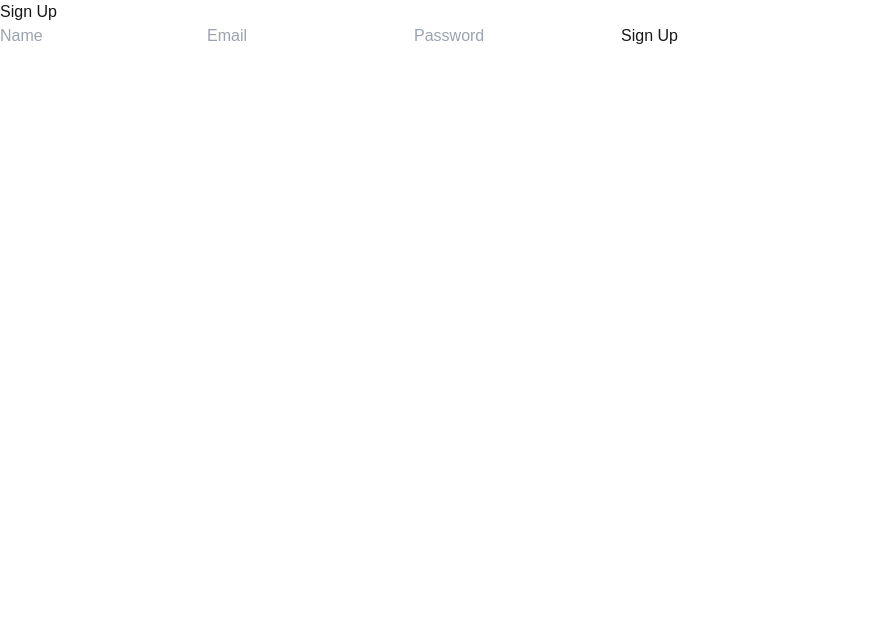
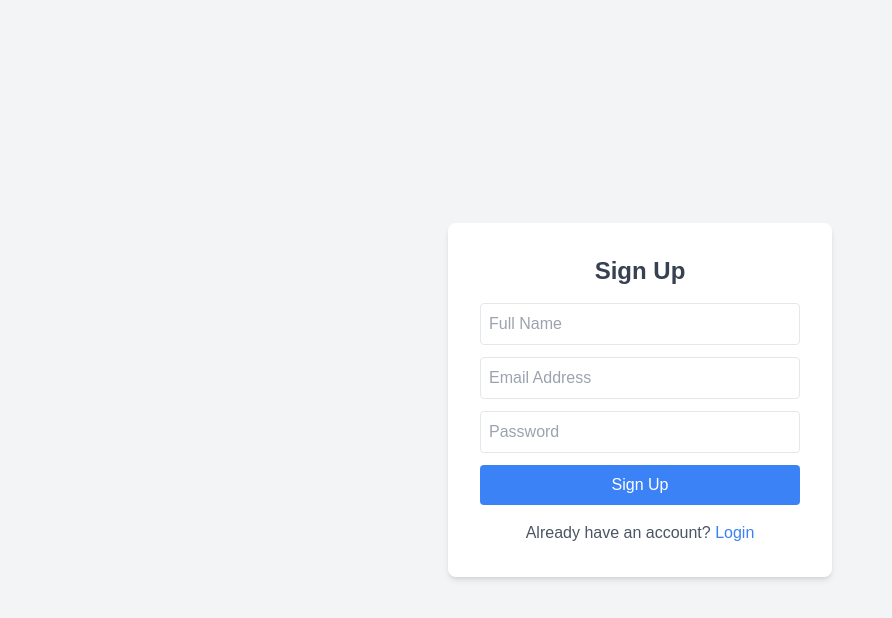
Before and after one commit to akhil1729/llm, a Next.js app in the folder frontend/: page /signup in a window 1280 px wide. Shown: the top 618 px of the page, without its empty margins (0-892 px from the left). Built offline with nearby package versions, Linux system fonts and the light colour scheme.

Commit message:
Update page.js

```diff
--- a/frontend/src/app/signup/page.js
+++ b/frontend/src/app/signup/page.js
@@ -1,36 +1,50 @@
-"use client";  // <-- Add this line
-
+"use client";
 import { useState } from "react";
 import axios from "axios";
 
 const API_BASE_URL = process.env.NEXT_PUBLIC_API_BASE_URL;
 
 export default function Signup() {
-    const [email, setEmail] = useState("");
-    const [password, setPassword] = useState("");
-    const [name, setName] = useState("");
+    const [formData, setFormData] = useState({ name: "", email: "", password: "" });
+    const [error, setError] = useState("");
+    const [success, setSuccess] = useState(false);
+
+    const handleChange = (e) => {
+        setFormData({ ...formData, [e.target.name]: e.target.value });
+    };
 
     const handleSubmit = async (e) => {
         e.preventDefault();
+        setError("");
+        setSuccess(false);
+
+        if (!formData.name || !formData.email || !formData.password) {
+            setError("All fields are required");
+            return;
+        }
+
         try {
-            await axios.post(`${API_BASE_URL}/auth/signup`, {
-                email, password, name
-            });
-            alert("Signup successful! Please login.");
-        } catch (error) {
-            alert("Error signing up");
+            await axios.post(`${API_BASE_URL}/auth/signup`, formData);
+            setSuccess(true);
+        } catch (err) {
+            setError("Signup failed. Please try again.");
         }
     };
 
     return (
-        <div>
-            <h2>Sign Up</h2>
-            <form onSubmit={handleSubmit}>
-                <input type="text" placeholder="Name" value={name} onChange={(e) => setName(e.target.value)} required />
-                <input type="email" placeholder="Email" value={email} onChange={(e) => setEmail(e.target.value)} required />
-                <input type="password" placeholder="Password" value={password} onChange={(e) => setPassword(e.target.value)} required />
-                <button type="submit">Sign Up</button>
-            </form>
+        <div className="flex items-center justify-center min-h-screen bg-gray-100">
+            <div className="bg-white p-8 rounded-lg shadow-md w-96">
+                <h2 className="text-2xl font-bold text-center text-gray-700 mb-4">Sign Up</h2>
+                {error && <p className="text-red-500 text-center">{error}</p>}
+                {success && <p className="text-green-500 text-center">Signup successful! Please login.</p>}
+                <form onSubmit={handleSubmit}>
+                    <input type="text" name="name" placeholder="Full Name" value={formData.name} onChange={handleChange} className="w-full p-2 mb-3 border rounded" required />
+                    <input type="email" name="email" placeholder="Email Address" value={formData.email} onChange={handleChange} className="w-full p-2 mb-3 border rounded" required />
+                    <input type="password" name="password" placeholder="Password" value={formData.password} onChange={handleChange} className="w-full p-2 mb-3 border rounded" required />
+                    <button type="submit" className="w-full bg-blue-500 text-white py-2 rounded hover:bg-blue-600 transition">Sign Up</button>
+                </form>
+                <p className="text-center text-gray-600 mt-4">Already have an account? <a href="/login" className="text-blue-500">Login</a></p>
+            </div>
         </div>
     );
 }
```
